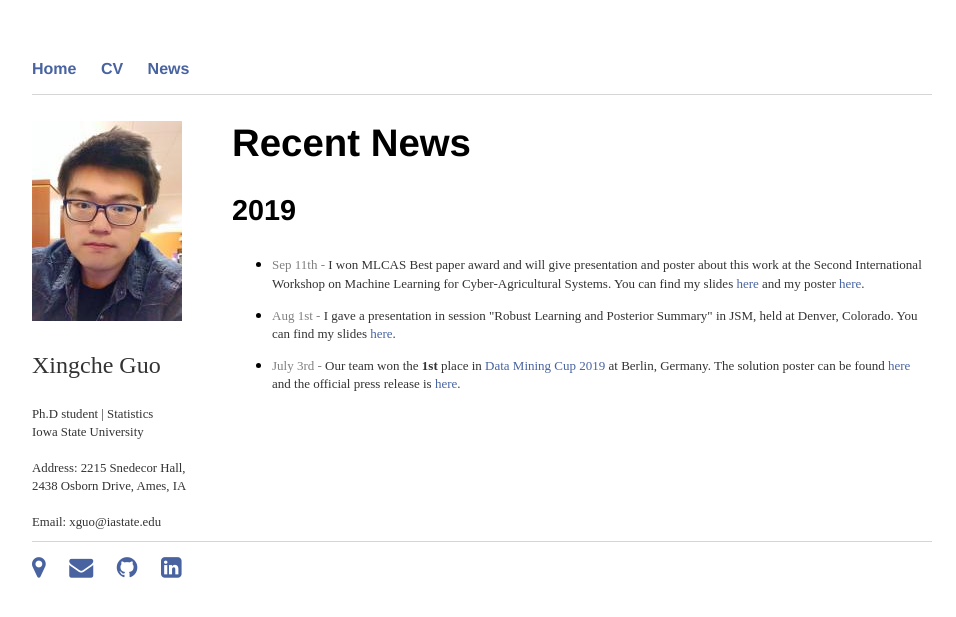
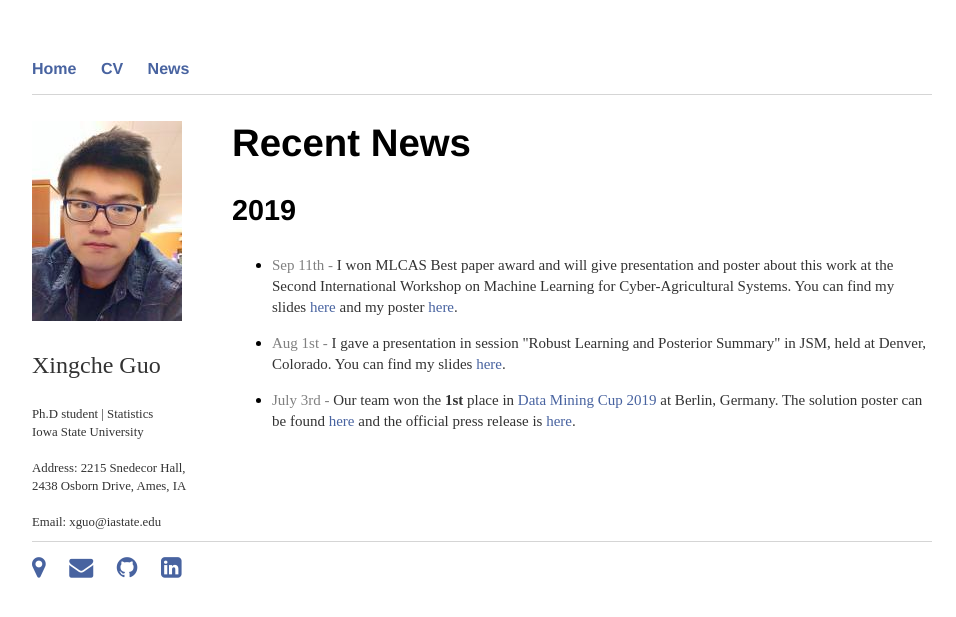
Before and after one commit to xingcheg/xingcheg.github.io, a Jekyll site: the page built from news/index.html, in a window 1280 px wide. Shown: the top 617 px of the page, without its empty margins (158-1114 px from the left). Built offline with Jekyll 4.4.1, drawn with Linux system fonts in a browser that asks for light colours.

Commit message:
Update index.html

```diff
--- a/news/index.html
+++ b/news/index.html
@@ -10,7 +10,7 @@
 
 <ul>
 
-  <li><p style="font-size:13px;"> <span style="color: #808080">Sep 11th - </span>
+  <li><p style="font-size:15px;"> <span style="color: #808080">Sep 11th - </span>
 	  I won MLCAS Best paper award and will give presentation and poster about this work at the Second International Workshop
 	  on Machine Learning for Cyber-Agricultural Systems.
 	  You can find my slides
@@ -19,14 +19,14 @@
 </p></li>
 
 
-  <li><p style="font-size:13px;"> <span style="color: #808080">Aug 1st - </span>
+  <li><p style="font-size:15px;"> <span style="color: #808080">Aug 1st - </span>
 	  I gave a presentation in session "Robust Learning and Posterior Summary" in JSM, held at Denver, Colorado.
 	  You can find my slides
 	  <a href="https://github.com/xingcheg/JSM2019/blob/master/JSM-2019/jsm_2019_xingche.pdf">here</a>.
 </p></li>
 
 
-  <li><p style="font-size:13px;"> <span style="color: #808080">July 3rd - </span>
+  <li><p style="font-size:15px;"> <span style="color: #808080">July 3rd - </span>
 	  Our team won the <b>1st</b> place in <a href="https://www.data-mining-cup.com/dmc-2019/">Data Mining Cup 2019</a> at Berlin, Germany.
 	  The solution poster can be found
 	  <a href="https://github.com/xingcheg/dmc2019_1st_place/blob/master/poster.pdf">here</a>
```
